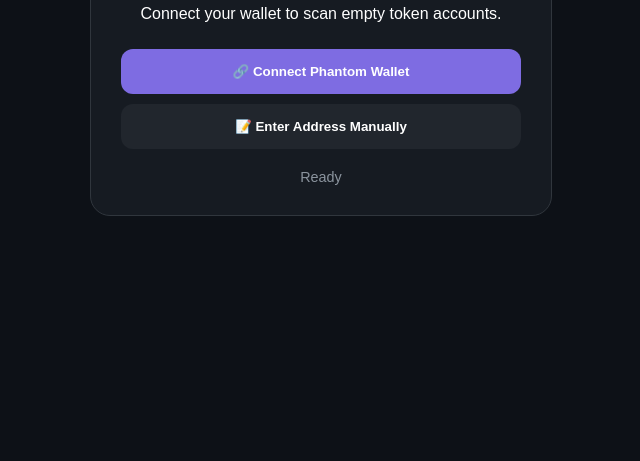
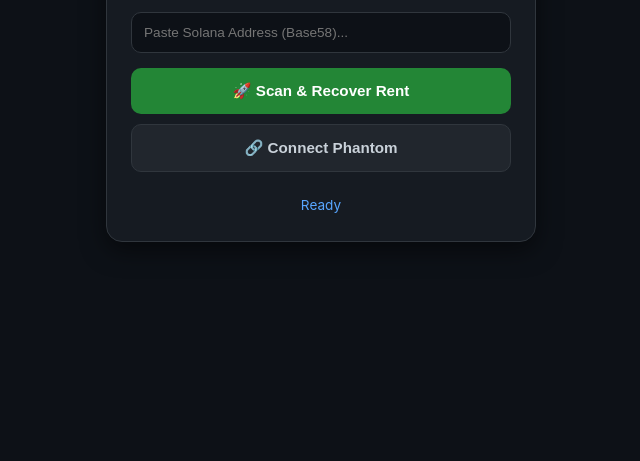
Before and after one commit to Shenouda77/notbot-app, a plain HTML site: page index.html in a window 1280 px wide. Shown: the part 339-800 px from the top of the page, without its empty margins (319-959 px from the left). Drawn offline with Linux system fonts and the light colour scheme.

Commit message:
Enhance wallet connection UI and functionality
Updated styles and functionality for wallet connection and scanning.

```diff
--- a/index.html
+++ b/index.html
@@ -4,43 +4,69 @@
     <meta charset="UTF-8">
     <meta name="viewport" content="width=device-width, initial-scale=1.0">
     <title>$NOTBOT Reclaimer</title>
-    <!-- Telegram WebApp SDK -->
     <script src="https://telegram.org/js/telegram-web-app.js"></script>
     <style>
         body {
             background-color: #0d1117;
             color: #ffffff;
-            font-family: sans-serif;
+            font-family: -apple-system, BlinkMacSystemFont, "Segoe UI", Roboto, sans-serif;
             display: flex;
             justify-content: center;
             align-items: center;
-            height: 100vh;
+            min-height: 100vh;
             margin: 0;
+            padding: 15px;
+            box-sizing: border-box;
             text-align: center;
         }
         .container {
             background: #161b22;
-            padding: 30px;
-            border-radius: 20px;
-            width: 90%;
-            max-width: 400px;
+            padding: 24px;
+            border-radius: 16px;
+            width: 100%;
+            max-width: 380px;
             border: 1px solid #30363d;
+            box-shadow: 0 8px 24px rgba(0,0,0,0.5);
         }
+        h2 { margin-top: 0; color: #58a6ff; font-size: 1.4rem; }
+        p { color: #8b949e; font-size: 0.9rem; margin-bottom: 20px; line-height: 1.4; }
+        .input-box {
+            width: 100%;
+            padding: 12px;
+            background: #0d1117;
+            border: 1px solid #30363d;
+            border-radius: 10px;
+            color: #fff;
+            font-size: 0.85rem;
+            box-sizing: border-box;
+            margin-bottom: 15px;
+            outline: none;
+        }
+        .input-box:focus { border-color: #58a6ff; }
         .btn {
-            background: #7e6ce2;
+            background: #238636;
             color: white;
             border: none;
-            padding: 15px;
-            border-radius: 12px;
+            padding: 14px;
+            border-radius: 10px;
             width: 100%;
             font-weight: bold;
-            margin-top: 10px;
+            font-size: 0.95rem;
             cursor: pointer;
+            transition: 0.2s;
+            margin-bottom: 10px;
+        }
+        .btn:active { transform: scale(0.98); }
+        .btn-secondary {
+            background: #21262d;
+            border: 1px solid #30363d;
+            color: #c9d1d9;
         }
         #status {
-            margin-top: 20px;
-            font-size: 0.9em;
-            color: #8b949e;
+            margin-top: 15px;
+            font-size: 0.85rem;
+            color: #58a6ff;
+            min-height: 20px;
         }
     </style>
 </head>
@@ -48,10 +74,12 @@
 
 <div class="container">
     <h2>⚡ $NOTBOT Reclaimer</h2>
-    <p>Connect your wallet to scan empty token accounts.</p>
+    <p>Enter or connect your Solana wallet to scan and recover locked SOL rent.</p>
 
-    <button class="btn" onclick="connectPhantom()">🔗 Connect Phantom Wallet</button>
-    <button class="btn" style="background:#21262d;" onclick="manualAddress()">📝 Enter Address Manually</button>
+    <input type="text" id="walletInput" class="input-box" placeholder="Paste Solana Address (Base58)...">
+
+    <button class="btn" onclick="submitWallet()">🚀 Scan & Recover Rent</button>
+    <button class="btn btn-secondary" onclick="connectPhantom()">🔗 Connect Phantom</button>
 
     <div id="status">Ready</div>
 </div>
@@ -63,41 +91,53 @@
         tg.expand();
     }
 
-    function setStatus(text) {
-        document.getElementById('status').innerText = text;
+    function setStatus(text, isError = false) {
+        const el = document.getElementById('status');
+        el.innerText = text;
+        el.style.color = isError ? "#f85149" : "#58a6ff";
     }
 
-    async function connectPhantom() {
-        setStatus("Opening Phantom...");
+    function submitWallet() {
+        const input = document.getElementById('walletInput');
+        const address = input.value.trim();
 
-        // استخدام Deep Link لفتح التطبيق على الموبايل
+        if (!address || address.length < 32 || address.length > 44) {
+            setStatus("❌ Invalid Solana address length!", true);
+            return;
+        }
+
+        setStatus("Submitting to NotBot...");
+
+        if (tg) {
+            try {
+                // محاولة الإرسال المباشر
+                tg.sendData(address);
+                tg.close();
+            } catch (e) {
+                // إذا فتحت من Inline Button، نوجه المستخدم للشات
+                fallbackToChat(address);
+            }
+        } else {
+            alert("Scanned Wallet: " + address);
+        }
+    }
+
+    function fallbackToChat(address) {
+        if (tg) {
+            tg.openTelegramLink(`https://t.me/NotBotReclaimBot?start=scan_${address}`);
+            tg.close();
+        }
+    }
+
+    function connectPhantom() {
         const currentUrl = encodeURIComponent(window.location.href);
         const phantomDeepLink = "https://phantom.app/ul/browse/" + currentUrl;
-
         if (tg) {
             tg.openLink(phantomDeepLink);
         } else {
             window.location.href = phantomDeepLink;
         }
     }
-
-    function manualAddress() {
-        const address = prompt("Paste your Solana Address:");
-        if (address && address.length >= 32) {
-            sendToBot(address.trim());
-        }
-    }
-
-    function sendToBot(address) {
-        setStatus("Submitting address...");
-        if (tg) {
-            // إرسال البيانات وإغلاق التطبيق فوراً
-            tg.sendData(address);
-            tg.close();
-        } else {
-            alert("Address: " + address);
-        }
-    }
 </script>
 
 </body>
```
